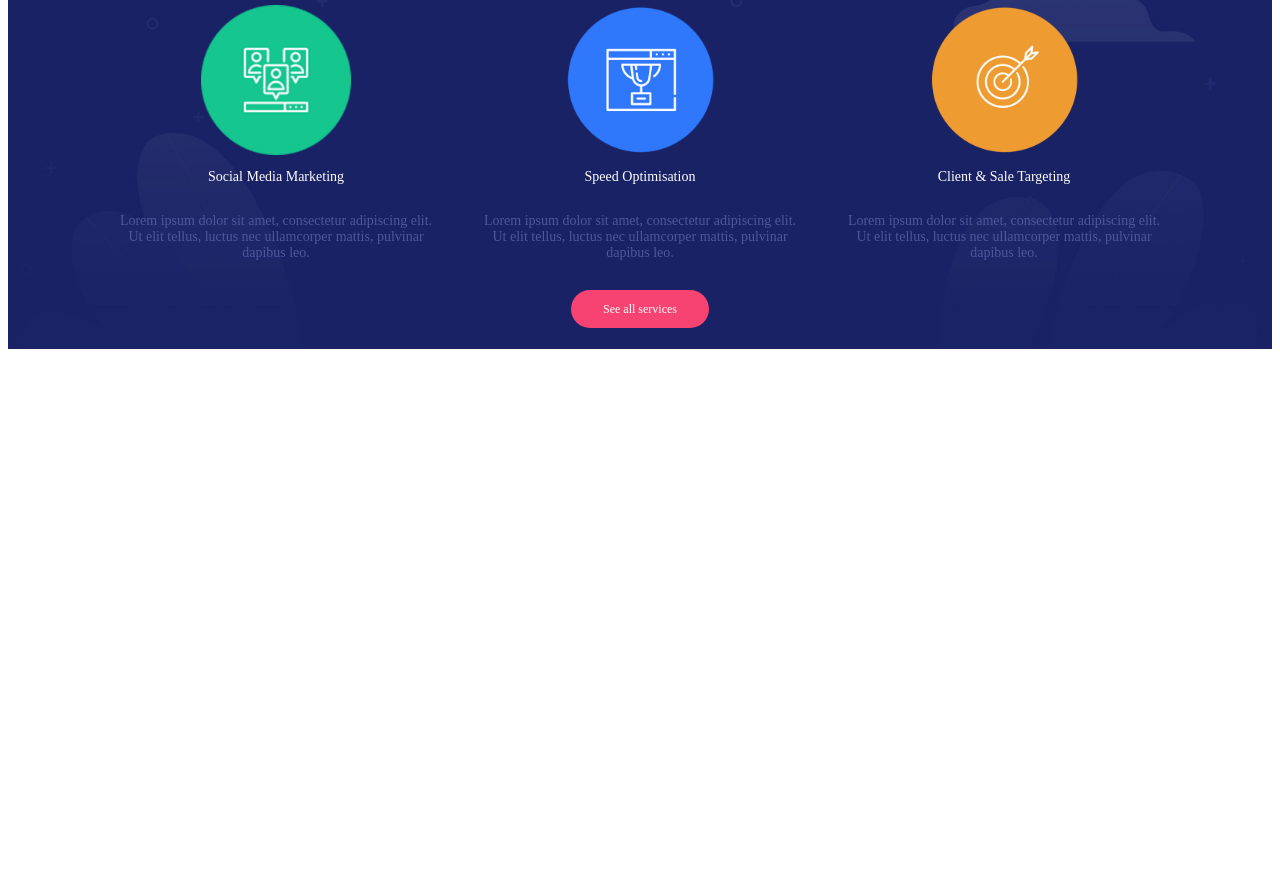
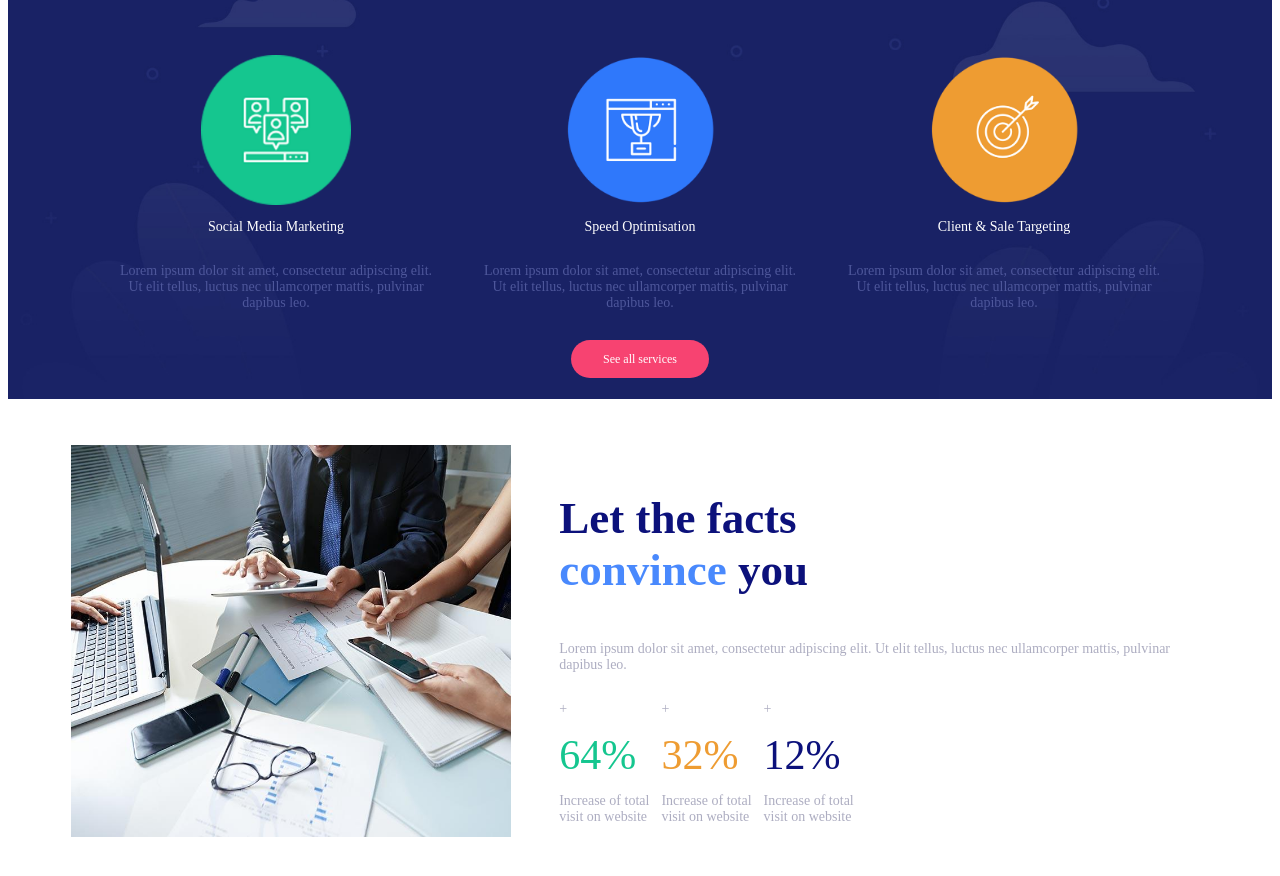
Before and after one commit to minhnguyen31191025998-stack/Be-Agency, a plain HTML site: page index.html in a window 1280 px wide. Shown: the part 1696-2572 px from the top of the page. Before the commit the page ends 2053 px from the top, so only its background shows below. Drawn offline with Linux system fonts and the light colour scheme.

Commit message:
21:00 10 Sep 2025

```diff
--- a/Styles/Home/desktop.css
+++ b/Styles/Home/desktop.css
@@ -42,6 +42,23 @@
 }
 .header-nav li a {
     color: #0c117b;
+}
+
+@keyframes updown {
+    0% {
+        transform:translateY(0px) rotate(90deg);
+    }
+     50% {
+        transform:translateY(30px) rotate(90deg);
+    }
+    0% {
+        transform:translateY(0px) rotate(90deg);
+    }
+}
+.scroll-container .scroll {
+    transform: rotate(90deg);
+    width: 100px;
+    animation: updown 2s ease-in-out infinite;
 }
 /* Start banner */
 .banner {
@@ -271,3 +288,57 @@ padding-bottom: 32px;
     color: white;
 }
 /* End service */
+
+/* Start facts */
+.fact-container {
+    display: flex;
+    align-items: center;
+    justify-content: center;
+    gap: 24px;
+}
+
+.fact-container img {
+    width: 440px;
+}
+
+.fact-right {
+    padding: 24px;
+}
+.fact-right h3 {
+    font-size: 45px;
+    color:#0c117b ;
+}
+.fact-right h3 span {
+    font-size: 45px;
+    color:  #4989fd;
+
+}
+
+.fact-right p {
+    font-size: 14px;
+    color: #ADADC1;
+}
+
+.fact-number {
+    display: flex;
+    align-items: center;
+    gap: 12px;
+}
+
+.fact-number span {
+    font-size: 42px;
+    font-weight: 400;
+    margin: 0;
+}
+
+.fact-1 span {
+    color:#15c68f;
+}
+
+.fact-2 span {
+    color:#EE9C32;
+}
+
+.fact-3 span {
+    color:#0C117B;
+}
--- a/Styles/Home/mobile.css
+++ b/Styles/Home/mobile.css
@@ -79,5 +79,34 @@ gap: 12px;
 .service h3 {
     font-size: 28px;
 }
+/* Start fact */
+.fact-container {
+    display: flex;
+    flex-direction: column;
+    align-items: center;
+    gap: 24px;
+}
+img.fact-left {
+width: 100%;
+height: auto;
+}
+.fact-container h3, span {
+    font-size: 28px;
+}
+.fact-right .convince-span {
+    font-size: 28px;
+}
+.fact-number {
+    display:flex;
+    flex-direction: column;
+    gap: 8px;
 
 }
+
+div .fact-1, .fact-2, .fact-3 {
+    display:flex;
+    gap: 12px;
+}
+/* End facts */
+
+}
--- a/Styles/Home/tablet.css
+++ b/Styles/Home/tablet.css
@@ -54,4 +54,16 @@
 
 }
 /* End service */
+/* Start fact */
+img.fact-left {
+width: 100%;
+height: auto;
 }
+.fact-container {
+    display: flex;
+    flex-direction: column;
+    align-items: center;
+    gap: 24px;
+}
+/* End facts */
+}
--- a/index.html
+++ b/index.html
@@ -47,6 +47,9 @@
     </header>
     <!-- End header -->
     <main>
+      <div class="scroll-container">
+        <p class="scroll">Sroll down</p>
+      </div>
       <!-- Start banner -->
       <section class="banner">
         <div class="banner-container">
@@ -152,9 +155,36 @@
       </section>
       <!-- End service  -->
 
-      <!-- Start team -->
-      <section></section>
-      <!-- End team -->
+      <!-- Start fact -->
+      <section class="fact container">
+        <div class="fact-container">
+          <div><img class="fact-left" src="./Assets/images/agency4-home-numbers-image.jpg" alt=""></div>
+          <div class="fact-right">
+            <h3>Let the facts </br><span class="convince-span">convince</span> you</h3>
+<p>Lorem ipsum dolor sit amet, consectetur adipiscing elit. Ut elit tellus, luctus nec ullamcorper mattis, pulvinar dapibus leo.
+</p>
+<div class="fact-number">
+  <div class="fact-1">
+    <p>+</p>
+    <div><span class="count">64</span><span>%</span></div>
+    <p> Increase of total </br>visit on website </p>
+  </div>
+  <div class="fact-2">
+     <p>+</p>
+    <div><span class="count">32</span><span>%</span></div>
+    <p> Increase of total </br>visit on website </p>
+  </div>
+  <div class="fact-3">
+      <p>+</p>
+    <div><span class="count">12</span><span>%</span></div>
+    <p> Increase of total </br>visit on website </p>
+</div>
+</div>
+</div>
+
+
+      </section>
+      <!-- End fact -->
 
       <!-- Start email -->
       <section></section>
@@ -163,5 +193,6 @@
     <!-- Start footer -->
     <footer></footer>
     <!-- End footer -->
+     <script src="./js/script.js"></script>
   </body>
 </html>
--- /dev/null
+++ b/js/script.js
@@ -0,0 +1,37 @@
+// Hàm format số với dấu phẩy ngăn cách
+Number.prototype.format = function (n) {
+    const r = new RegExp('\\d(?=(\\d{3})+' + (n > 0 ? '\\.' : '$') + ')', 'g');
+    return this.toFixed(Math.max(0, Math.floor(n))).replace(r, '$&,');
+};
+
+// Hàm easing easeOutExpo (giống jQuery UI)
+function easeOutExpo(x) {
+    return x === 1 ? 1 : 1 - Math.pow(2, -10 * x);
+}
+
+// Hàm animate counter
+function animateCounter(element, duration = 10000) {
+    const start = 0;
+    const end = parseInt(element.textContent, 10);
+    const startTime = performance.now();
+
+    function update(currentTime) {
+        const elapsed = currentTime - startTime;
+        const progress = Math.min(elapsed / duration, 1);
+        const eased = easeOutExpo(progress); // dùng easing
+        const value = start + (end - start) * eased;
+
+        element.textContent = value.format();
+
+        if (progress < 1) {
+            requestAnimationFrame(update);
+        }
+    }
+
+    requestAnimationFrame(update);
+}
+
+// Chạy cho tất cả các phần tử có class "count"
+document.querySelectorAll('.count').forEach(el => {
+    animateCounter(el, 5000); // 10 giây
+});
```
Also changed, not shown: Assets/images/agency4-home-numbers-image.jpg (added).
